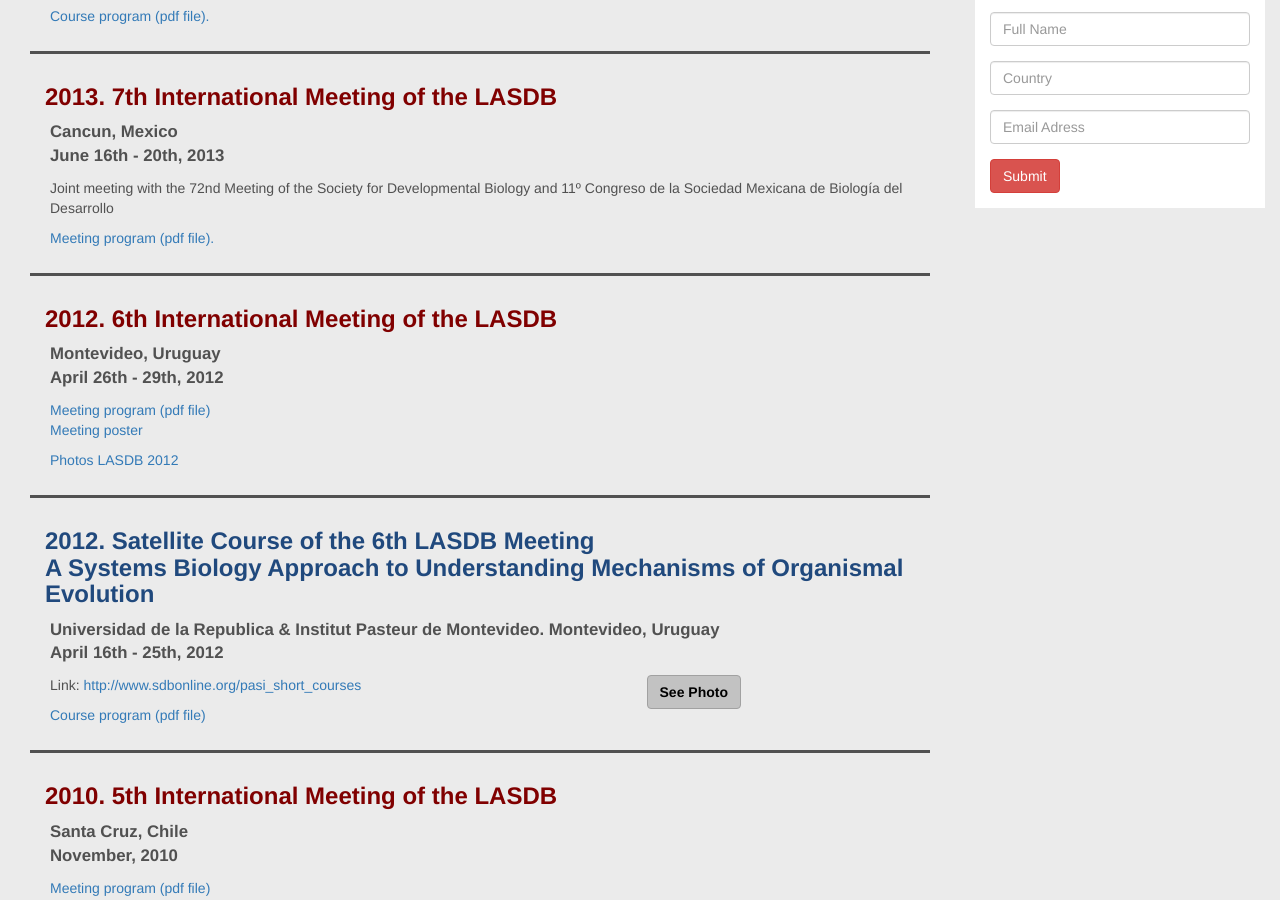
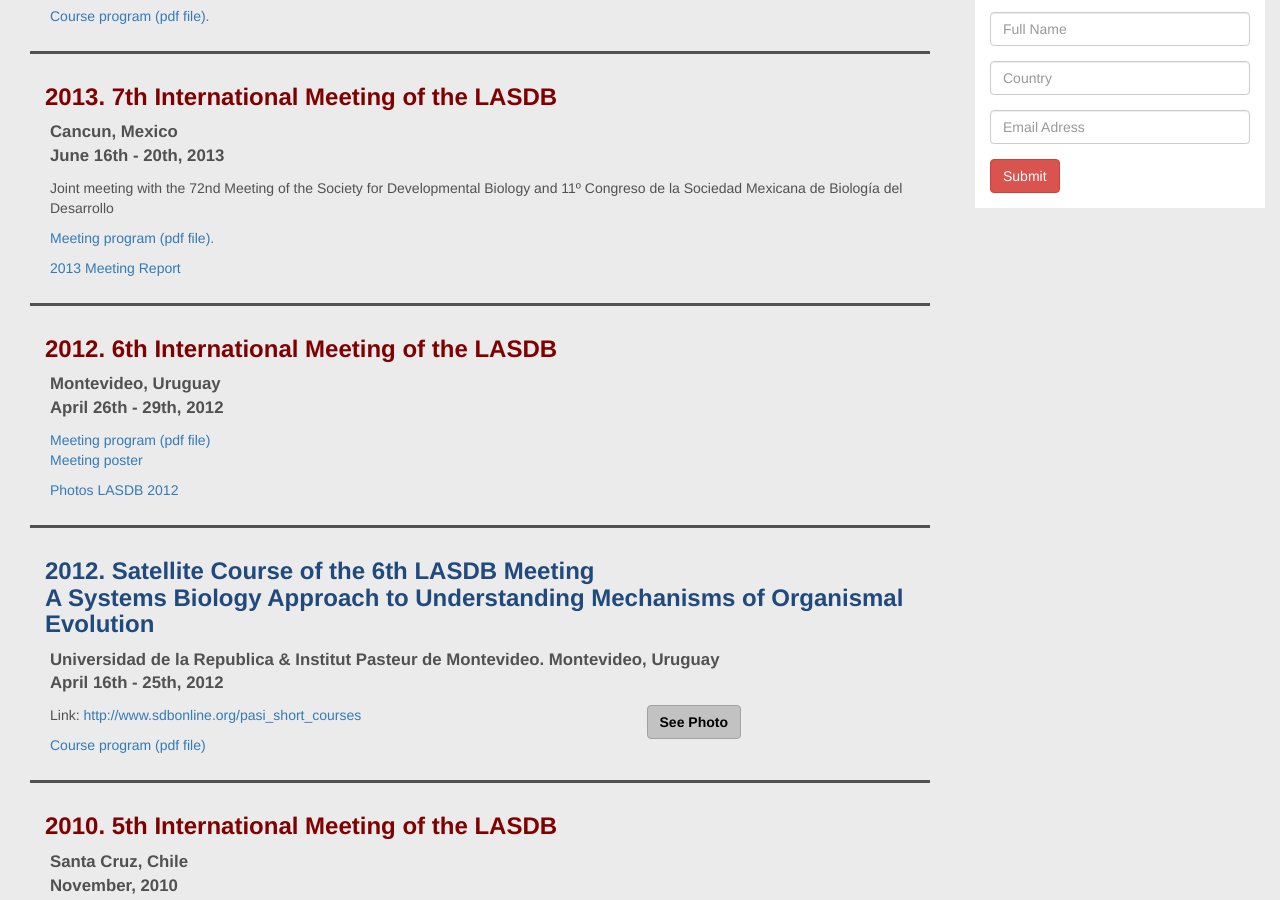
Before and after one commit to lasdb/lasdb.github.io, a Jekyll site: the page built from pages/previous-meetings.html, in a window 1280 px wide and 900 px high, scrolled down 1070 px. Built offline with Jekyll 4.4.1, drawn with Linux system fonts in a browser that asks for light colours; nearby versions of some CDN libraries.

Commit message:
Update previous-meetings.html

```diff
--- a/pages/previous-meetings.html
+++ b/pages/previous-meetings.html
@@ -72,6 +72,7 @@
             <p>
             	<a target="_blank" href="../pdfs/2013-meeting-program.pdf"> Meeting program (pdf file).</a>
             </p>
+             <p><a href="http://www.sdbonline.org/sites/2013Mtg/2013MtgReport.htm" target="_blank">2013 Meeting Report</a></p>
         </div>
     </div>
 </div>
```
